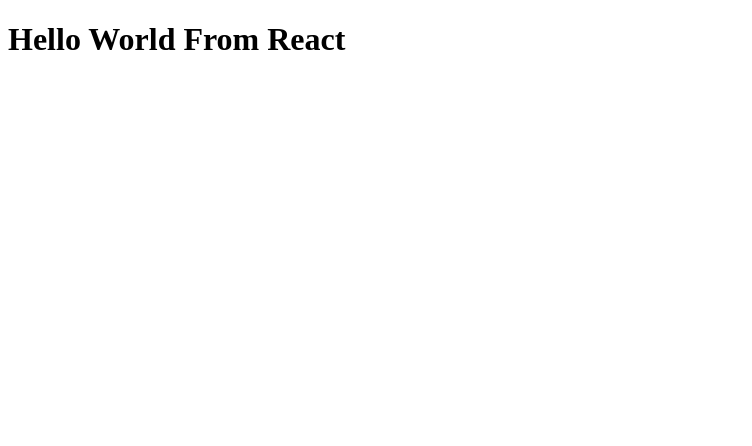
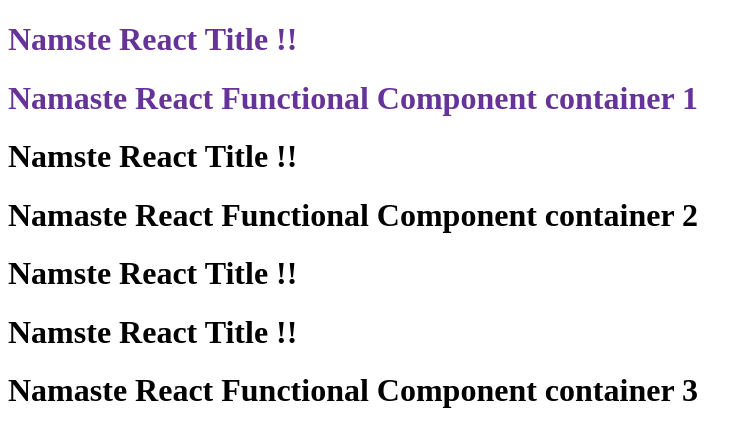
Before and after one commit to divyodatasci/namaste-react, a React (Vite) app: page / in a window 1280 px wide. Shown: the top 446 px of the page, without its empty margins (0-752 px from the left). Built offline with nearby package versions, Linux system fonts and the light colour scheme.

Commit message:
ep-3 Introduction to JSX

```diff
--- a/App.js
+++ b/App.js
@@ -1,6 +1,52 @@
 import React from 'react';
 import ReactDOM from 'react-dom/client';
 
+
+// const heading = React.createElement("h1", {id: "heading"}, "Hello World From React");
+
+//React element using JSX
+
+const jsxHeading = <h1 id='heading'> Hello World From React using JSX </h1>
+
 const root = ReactDOM.createRoot(document.getElementById('root'));
-const heading = React.createElement("h1", {}, "Hello World From React");
-root.render(heading);
+root.render(jsxHeading);
+
+const Title = () => {
+    return (
+        <h1 className='head' tabIndex="5">
+            Namste React Title !!
+        </h1>
+    );
+}
+
+const HeadingComponent = () => (
+    <div id="container">
+        <Title />
+        <h1 className='heading'>
+            Namaste React Functional Component container 1
+        </h1>
+    </div>
+);
+
+root.render(<HeadingComponent/>);
+
+const HeadingComp2 = () => (
+    <>
+       <div id="container-2">
+            <Title />
+            <h1 className='heading'>
+                Namaste React Functional Component container 2
+            </h1>
+        </div>
+        <div id="container-3">
+            {Title()}
+             <Title> </Title>
+             <h1 className='heading'>
+                 Namaste React Functional Component container 3
+            </h1>
+        </div>
+    </>
+)
+
+const root2 = ReactDOM.createRoot(document.getElementById("root-2"));
+root2.render(<HeadingComp2/>)
--- /dev/null
+++ b/index.css
@@ -0,0 +1,3 @@
+#root {
+    color: rebeccapurple;
+}
--- a/index.html
+++ b/index.html
@@ -4,11 +4,14 @@
     <meta charset="UTF-8">
     <meta http-equiv="X-UA-Compatible" content="IE=edge">
     <meta name="viewport" content="width=device-width, initial-scale=1.0">
+    <link rel="stylesheet" href="index.css">
     <title>Namaste React</title>
 </head>
 <body>
     <div id="root">
         <!-- <h1>Hello World!</h1> -->
+    </div>
+    <div id="root-2">
     </div>
     <script>
         // const heading = document.createElement("h1");
```
